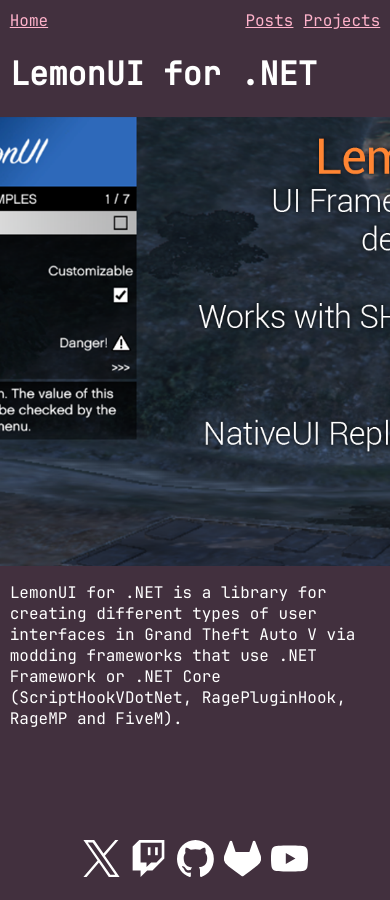
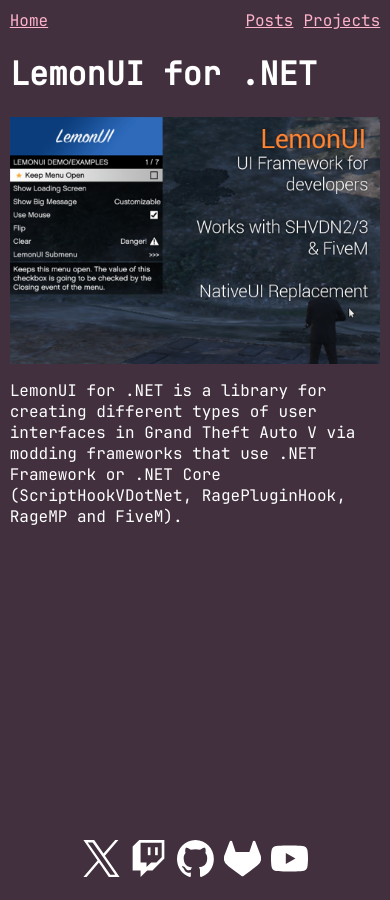
Before and after one commit to justalemon/Octi, a Jekyll site: the page built from _projects/lemonui.md, in a window 390 px wide. Built offline with Jekyll 4.4.1, drawn with Linux system fonts in a browser that asks for light colours.

Commit message:
Fixed project image in mobile devices

```diff
--- a/assets/style.css
+++ b/assets/style.css
@@ -99,7 +99,7 @@ footer {
 }
 
 .project-img {
-    max-width: 75vh;
+    max-width: min(75vh, 95vw);
 }
 
 .post-title {
```
